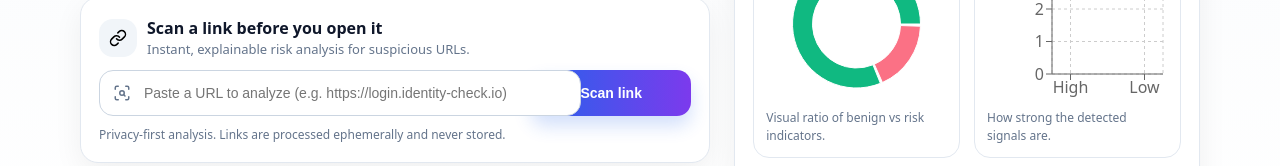
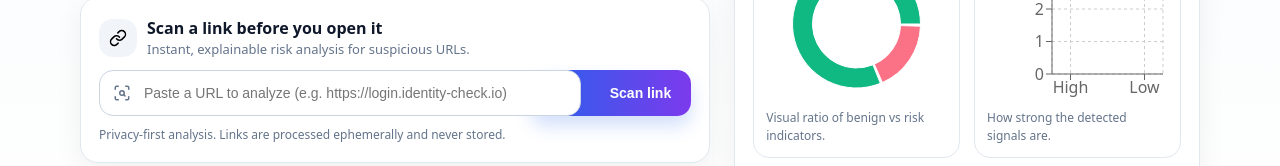
Before and after one commit to Felixakinboade/trustlayer-ui, a React (Vite) app: page / in a window 1280 px wide. Shown: the part 361-527 px from the top of the page. Built offline with nearby package versions, Linux system fonts and the light colour scheme.

Commit message:
Align 'Scan link' button text to the right

```diff
--- a/src/App.jsx
+++ b/src/App.jsx
@@ -253,9 +253,10 @@ export default function App() {
                         color: "white",
                         background: loading ? "#94A3B8" : "linear-gradient(90deg, #2563EB, #7C3AED)",
                         boxShadow: "0 10px 18px rgba(37,99,235,0.20)",
-                        padding: "14px 20px",
+                        padding: "14px 20px 14px 12px",
                         fontSize: 14,
                         whiteSpace: "nowrap",
+                        textAlign: "right",
                       }}
                     >
                       {loading ? "Scanning..." : "Scan link"}
```
